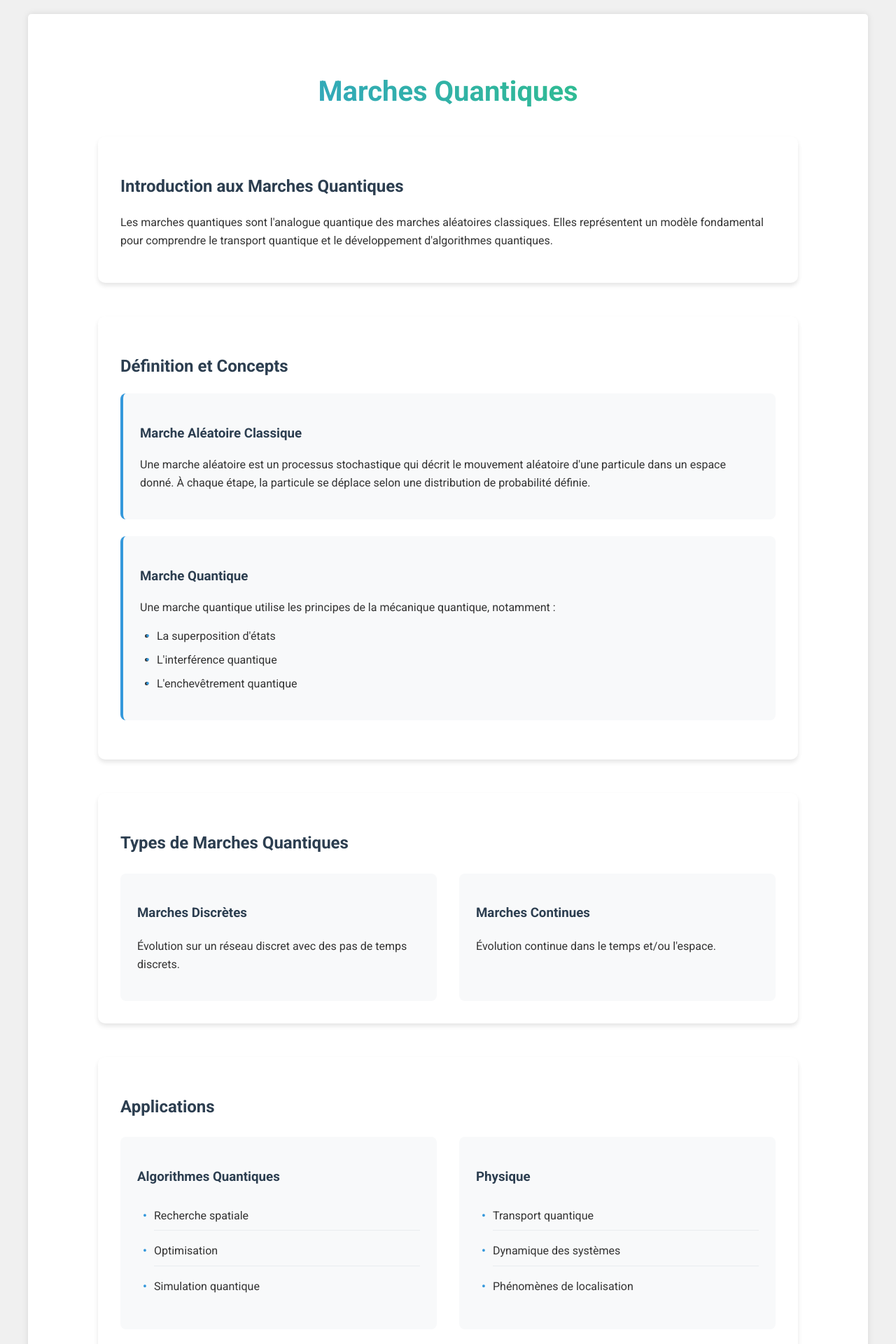
After one commit to Raphala27/quantum_emulator, a Flask app: page /quantum_walk in a window 1280 px wide. The commit adds this page. Shown: the top 1920 px of the page at 70% size. Run offline with Flask 3, Linux system fonts and the light colour scheme.

Commit message:
feat: :rocket: create the quantum_walk.html file

```diff
--- a/src/templates/base.html
+++ b/src/templates/base.html
@@ -10,7 +10,7 @@
     {% block head %}{% endblock %}
 </head>
 <body data-page="{{ request.endpoint }}">
-    {% if request.endpoint != 'index' %}
+    {% if request.endpoint not in ['index', 'quantum_walk', 'quantum_art'] %}
     <h1>Quantum Emulator</h1>
     <nav>
         <a href="/">Home</a>
--- /dev/null
+++ b/src/templates/quantum_walk.html
@@ -0,0 +1,77 @@
+{% extends "base.html" %}
+
+{% block content %}
+<div class="quantum-walk-container">
+    <h1>Marches Quantiques</h1>
+
+    <section class="introduction">
+        <h2>Introduction aux Marches Quantiques</h2>
+        <p>Les marches quantiques sont l'analogue quantique des marches aléatoires classiques. Elles représentent un modèle fondamental pour comprendre le transport quantique et le développement d'algorithmes quantiques.</p>
+    </section>
+
+    <section class="definition">
+        <h2>Définition et Concepts</h2>
+        <div class="concept-box">
+            <h3>Marche Aléatoire Classique</h3>
+            <p>Une marche aléatoire est un processus stochastique qui décrit le mouvement aléatoire d'une particule dans un espace donné. À chaque étape, la particule se déplace selon une distribution de probabilité définie.</p>
+        </div>
+
+        <div class="concept-box">
+            <h3>Marche Quantique</h3>
+            <p>Une marche quantique utilise les principes de la mécanique quantique, notamment :</p>
+            <ul>
+                <li>La superposition d'états</li>
+                <li>L'interférence quantique</li>
+                <li>L'enchevêtrement quantique</li>
+            </ul>
+        </div>
+    </section>
+
+    <section class="types">
+        <h2>Types de Marches Quantiques</h2>
+        <div class="type-grid">
+            <div class="type-card">
+                <h3>Marches Discrètes</h3>
+                <p>Évolution sur un réseau discret avec des pas de temps discrets.</p>
+            </div>
+
+            <div class="type-card">
+                <h3>Marches Continues</h3>
+                <p>Évolution continue dans le temps et/ou l'espace.</p>
+            </div>
+        </div>
+    </section>
+
+    <section class="applications">
+        <h2>Applications</h2>
+        <div class="app-grid">
+            <div class="app-card">
+                <h3>Algorithmes Quantiques</h3>
+                <ul>
+                    <li>Recherche spatiale</li>
+                    <li>Optimisation</li>
+                    <li>Simulation quantique</li>
+                </ul>
+            </div>
+
+            <div class="app-card">
+                <h3>Physique</h3>
+                <ul>
+                    <li>Transport quantique</li>
+                    <li>Dynamique des systèmes</li>
+                    <li>Phénomènes de localisation</li>
+                </ul>
+            </div>
+        </div>
+    </section>
+
+    <section class="references">
+        <h2>Références</h2>
+        <div class="ref-list">
+            <a href="https://www.science.org/doi/10.1126/sciadv.aat3174" target="_blank">Quantum walks and quantum simulation of wave equation</a>
+            <a href="https://journals.aps.org/pra/abstract/10.1103/PhysRevA.103.062202" target="_blank">Quantum walks: principles and applications</a>
+            <a href="https://ar5iv.labs.arxiv.org/html/1201.4780" target="_blank">Quantum walks for computer scientists</a>
+        </div>
+    </section>
+</div>
+{% endblock %}
```
Also changed, not shown: 2 other files.
